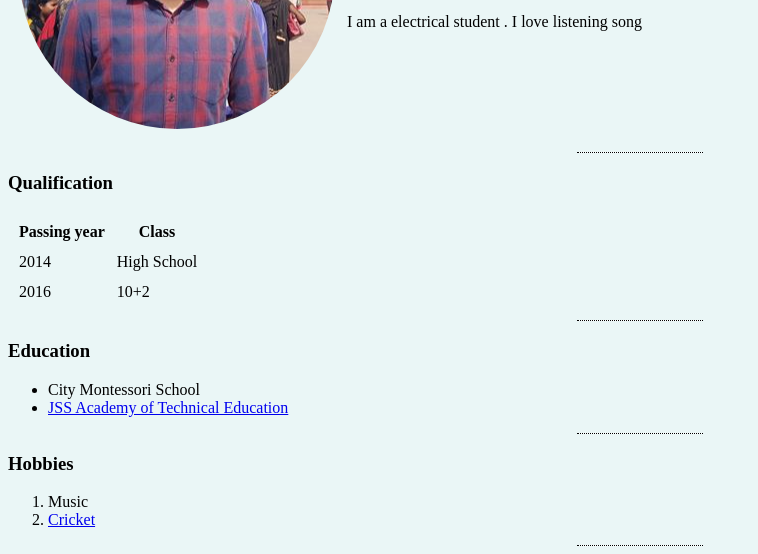
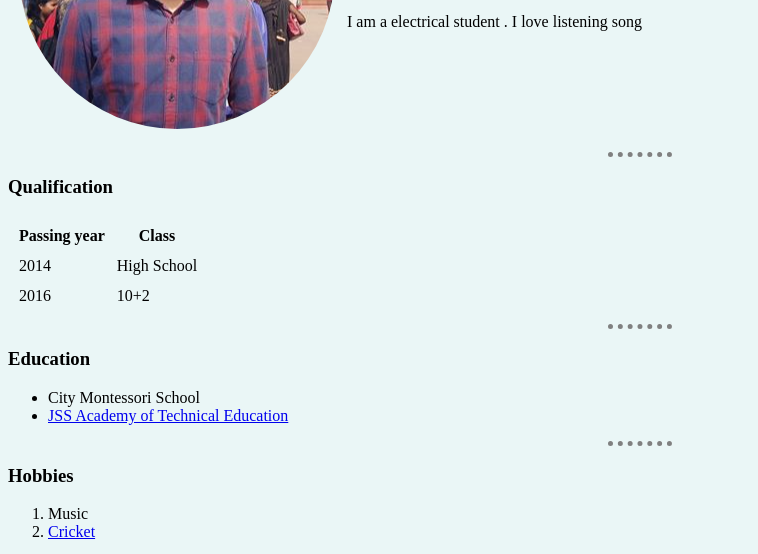
Before and after one commit to Aviral3101/CV, a plain HTML site: page index.html in a window 1280 px wide. Shown: the part 206-760 px from the top of the page, without its empty margins (0-758 px from the left). Drawn offline with Linux system fonts and the light colour scheme.

Commit message:
Add files via upload

```diff
--- /dev/null
+++ b/css/styles.css
@@ -0,0 +1,12 @@
+body{
+  background-color:#EAF6F6;
+}
+hr{
+  border-style:  none ;
+  border-top-style:dotted;
+  width: 5%;
+  border-color: grey;
+  border-width: 5px;
+
+
+}
--- a/index.html
+++ b/index.html
@@ -4,18 +4,9 @@
 <head>
   <meta charset="utf-8">
   <title> Aviral's personel site </title>
-  <style media="screen">
-    body{
-      background-color:#EAF6F6;
-    }
-    hr{
-      border-style: dotted none none;
-      width: 10%;
-      height: 0px;
-      background-color: white;
-    }
-  </style>
+  <link rel="stylesheet" href="css/styles.css">
 </head>
+
 
 <body>
   <table cellspacing =10>
```
Also changed, not shown: contact.html (+1 -0 lines).
